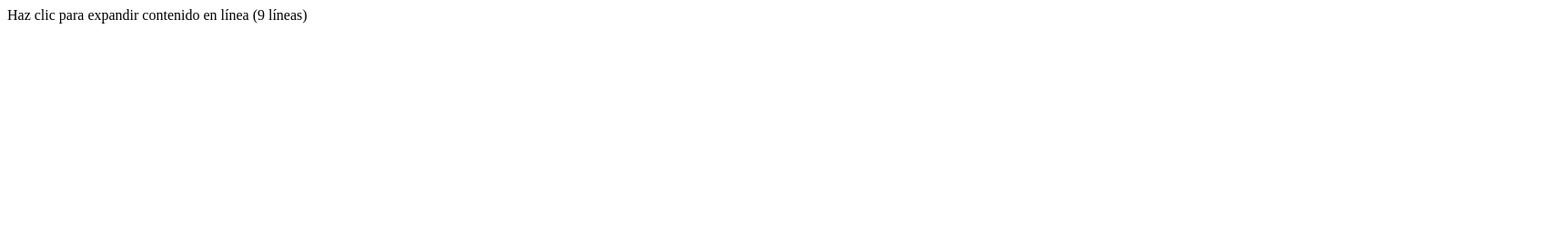
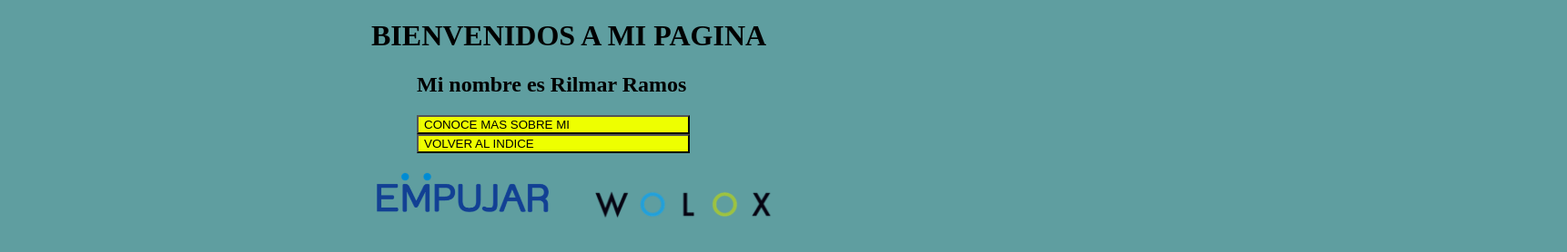
Before and after one commit to rilmarramos/Pagina-Personal, a plain HTML site: page bienvenida.html in a window 1280 px wide. Shown: the whole page at 91% size, 1722 px wide, since content can reach past the window. Drawn offline with Linux system fonts and the light colour scheme.

Commit message:
hice la pagina de bienvenida

```diff
--- a/bienvenida.html
+++ b/bienvenida.html
@@ -1,6 +1,18 @@
 <!DOCTYPE html>
 <html>
 <head>
-  <link rel="stylesheet" href="css/style.css">
+  <link rel="stylesheet" href="css/styles.css">
 </head>
-Haz clic para expandir contenido en línea (9 líneas)
+<body>
+  <div>
+    <title>Rilmar Ramos</title>
+  <h1>BIENVENIDOS A MI PAGINA</h1>
+  <h2>Mi nombre es Rilmar Ramos</h2>
+   </div>
+   <div><button>CONOCE MAS SOBRE MI</button>
+   <button>VOLVER AL INDICE</button>
+   </div>
+   <div><img src="img/empujar.png" alt="logo empujar">
+   <img src="img/wolox.png" alt="logo wolox">
+</div>
+</body>
--- /dev/null
+++ b/css/styles.css
@@ -0,0 +1,31 @@
+body{
+    background-color: cadetblue;
+
+}
+button{
+    background-color: rgb(238, 255, 0)
+}
+button{
+    display: flex;
+    flex-direction: column;
+    position: relative;
+    left: 450px;
+    width: 300px;
+}
+h1
+{position: relative;
+left: 400px
+}
+h2{
+    position: relative;
+    left: 450px;
+
+}
+ img{
+     width: 200px;
+     position: relative;
+     left: 380px;
+     margin: 20px;
+
+
+ }
```
Also changed, not shown: CSS/styles.css (deleted).
